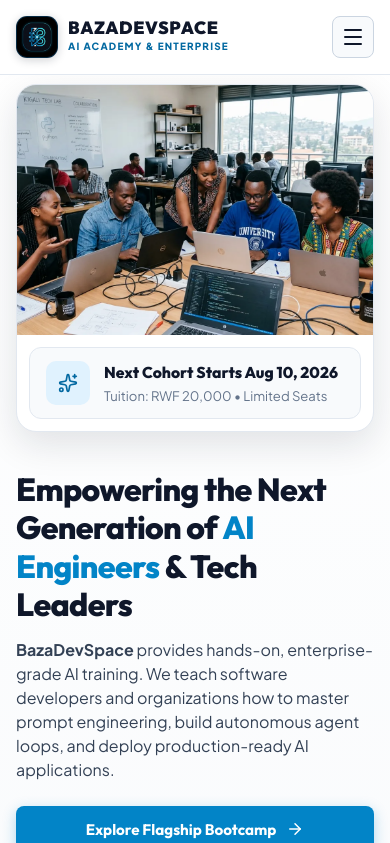
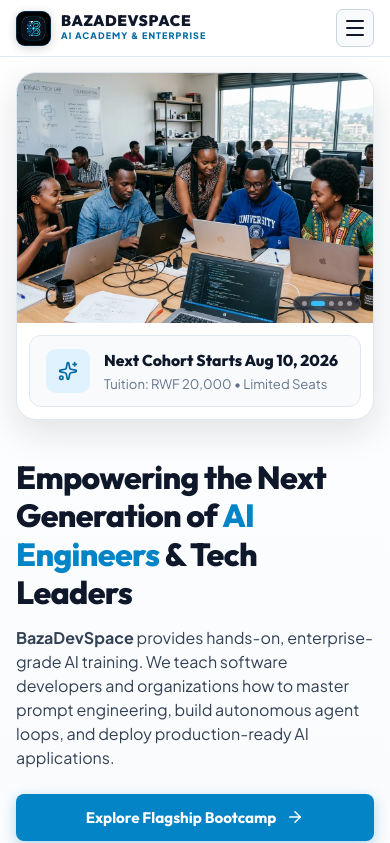
Before and after one commit to nshh123/Baza-AI-Tech-Website, a React (Vite) app: page / in a window 390 px wide. Shown: the top 843 px of the page. Built offline with nearby package versions, Linux system fonts and the light colour scheme.

Commit message:
feat(ui): reduce mobile navbar height and place slideshow indicator bar at bottom-right

```diff
--- a/src/components/Hero.css
+++ b/src/components/Hero.css
@@ -114,6 +114,44 @@
   display: block;
 }
 
+.hero-slide-dots {
+  position: absolute;
+  bottom: 104px;
+  right: 24px;
+  z-index: 15;
+  display: flex;
+  align-items: center;
+  gap: 6px;
+  background: rgba(15, 23, 42, 0.7);
+  backdrop-filter: blur(8px);
+  padding: 5px 10px;
+  border-radius: 99px;
+  border: 1px solid rgba(255, 255, 255, 0.18);
+  box-shadow: 0 4px 12px rgba(0, 0, 0, 0.25);
+}
+
+.slide-dot {
+  width: 7px;
+  height: 7px;
+  border-radius: 50%;
+  background: rgba(255, 255, 255, 0.45);
+  border: none;
+  cursor: pointer;
+  padding: 0;
+  transition: all 0.3s ease;
+}
+
+.slide-dot:hover:not(.active) {
+  background: rgba(255, 255, 255, 0.85);
+}
+
+.slide-dot.active {
+  background: #38bdf8;
+  width: 18px;
+  border-radius: 99px;
+  box-shadow: 0 0 8px rgba(56, 189, 248, 0.6);
+}
+
 .hero-trust-pill {
   position: absolute;
   bottom: 24px;
@@ -172,7 +210,7 @@
 /* MOBILE & TABLET STYLING (AmaliTech Mobile Structure - Image First) */
 @media (max-width: 992px) {
   .corporate-hero {
-    padding: 84px 0 44px 0;
+    padding: 72px 0 40px 0;
   }
 
   .hero-container-grid {
@@ -201,6 +239,22 @@
     object-fit: cover;
     display: block;
     border-radius: 0;
+  }
+
+  .hero-slide-dots {
+    bottom: 12px;
+    right: 12px;
+    padding: 4px 8px;
+    gap: 4px;
+  }
+
+  .slide-dot {
+    width: 5px;
+    height: 5px;
+  }
+
+  .slide-dot.active {
+    width: 14px;
   }
 
   .hero-trust-pill {
--- a/src/components/Hero.jsx
+++ b/src/components/Hero.jsx
@@ -107,6 +107,18 @@
                   </div>
                 ))}
               </div>
+
+              {/* Bottom-Right Slide Indicator Bar */}
+              <div className="hero-slide-dots" aria-label="Slideshow pagination">
+                {HERO_SLIDES.map((_, idx) => (
+                  <button
+                    key={idx}
+                    className={`slide-dot ${idx === currentSlide ? 'active' : ''}`}
+                    onClick={() => setCurrentSlide(idx)}
+                    aria-label={`Go to slide ${idx + 1}`}
+                  />
+                ))}
+              </div>
             </div>
 
             {/* Overlay Trust Pill */}
--- a/src/components/Navbar.css
+++ b/src/components/Navbar.css
@@ -213,3 +213,33 @@
     display: flex !important;
   }
 }
+
+@media (max-width: 992px) {
+  .navbar {
+    padding: 9px 0;
+  }
+
+  .navbar-scrolled {
+    padding: 7px 0;
+  }
+
+  .logo-badge {
+    width: 35px;
+    height: 35px;
+    border-radius: 9px;
+  }
+
+  .logo-title {
+    font-size: 0.95rem;
+  }
+
+  .logo-subtitle {
+    font-size: 0.56rem;
+    margin-top: 1px;
+  }
+
+  .mobile-hamburger-btn {
+    padding: 6px;
+    border-radius: 7px;
+  }
+}
```
